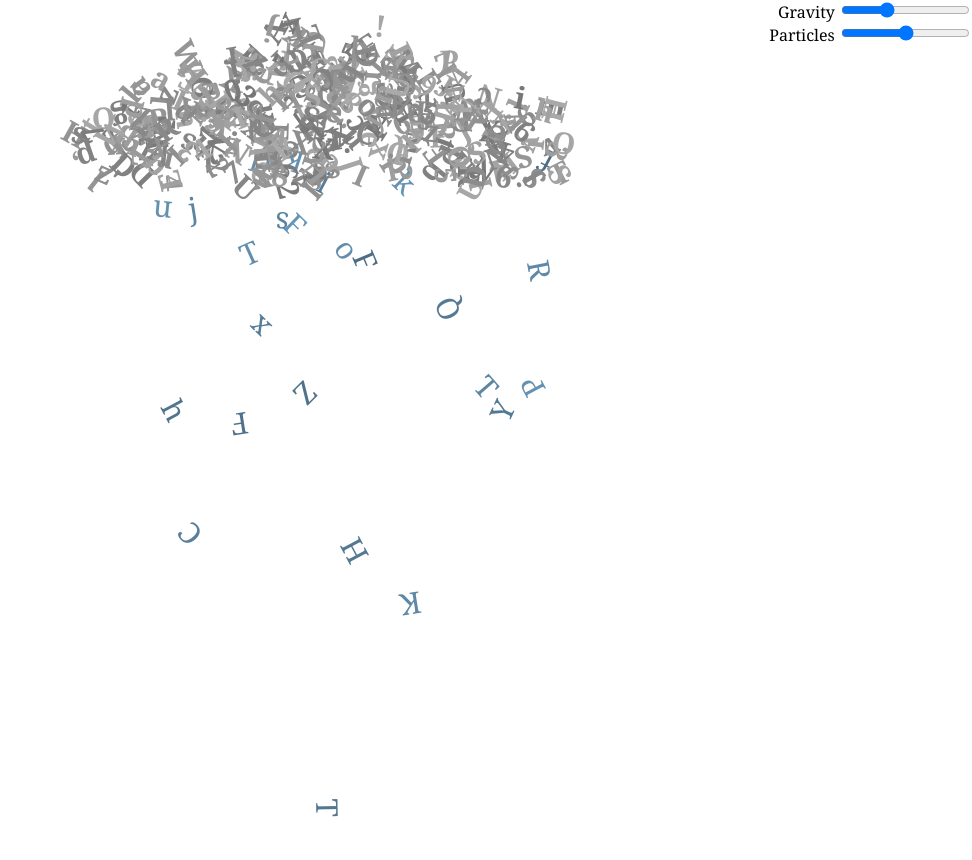
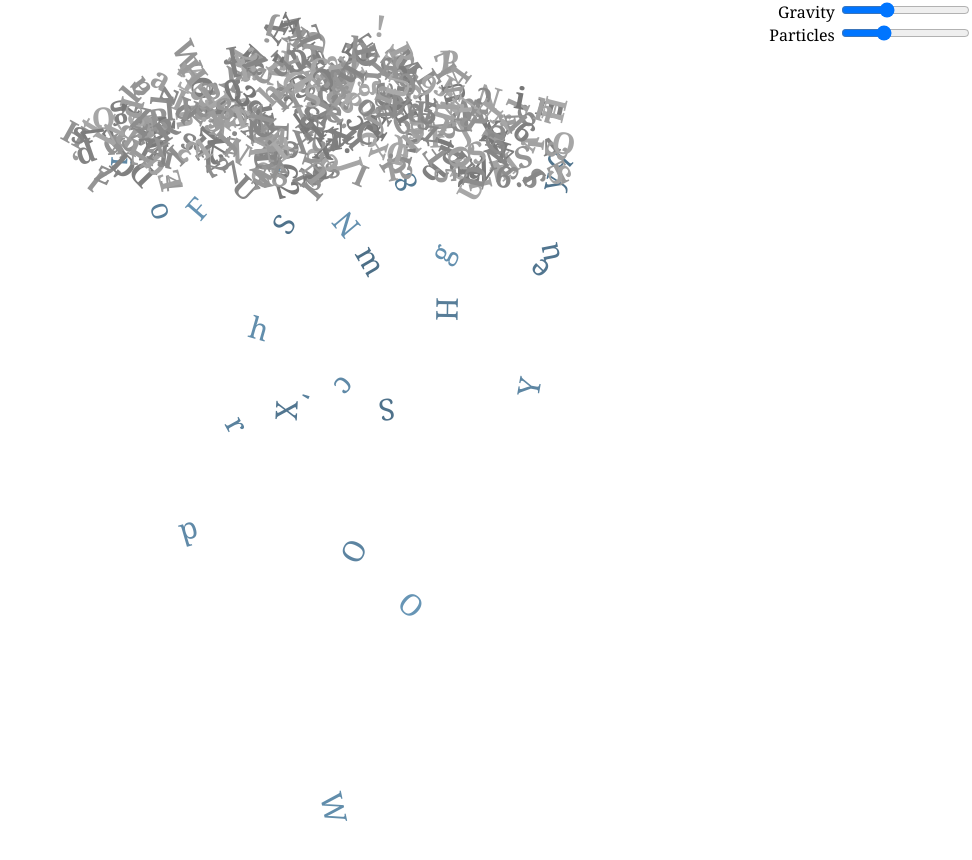
Before and after one commit to ndrwhr/andrewhoyer, a Jekyll site: the page built from experiments/waterfall.html, in a window 1280 px wide. Shown: the top 860 px of the page, without its empty margins (308-1280 px from the left). Built offline with Jekyll 4.4.1, drawn with Linux system fonts in a browser that asks for light colours; some of the changed lines change nothing that is shown.

Commit message:
First pass with all controls working... still buggy

```diff
--- a/experiments/waterfall.html
+++ b/experiments/waterfall.html
@@ -84,7 +84,7 @@
     <div id="cloud"></div>
     <div id="controls">
         <label for="gravity">Gravity</label> <input id="gravity" type="range" step="0.01" min="0.5" max="2" value="1"/><br/>
-        <label for="particle">Particles</label> <input id="particles" type="range" step="0.01" min="0.5" max="1.5" value="1"/>
+        <label for="particle">Particles</label> <input id="particles" type="range" step="0.01" min="0.1" max="3" value="1"/>
     </div>
 </div>
 
@@ -136,6 +136,10 @@
 element.hide = function(){
     this.style.display = 'none';
     return this;
+};
+
+Array.prototype.random = function(){
+    return this[Math.floor(Math.random() * this.length)];
 };
 
 if (!Function.prototype.bind){
@@ -307,9 +311,9 @@
 
 Particle.prototype = {
 
-    reset: function(position){
+    reset: function(){
         var element = this.element.hide();
-        this.previous = this.current = position;
+        this.previous = this.current = new Vector(Generator.random());
     },
 
     initElement: function(){
@@ -326,6 +330,8 @@
         this.rotation += this.rotation_step;
 
         this.style();
+
+        return this;
     },
 
     remove: function(){
@@ -415,39 +421,49 @@
 
 var Rain = function(container, cursor){
     this.container = container;
+    this.cursor = cursor;
     this.colors = Generator.gradient('#496980', '#6795B5');
-    this.cursor = cursor;
     this.gravity = this.base_gravity = new Vector(0, 0.0025);
-    this.num_particles = 50;
-    this.particles = [];
+    this.drop_limit = this.base_drop_limit = 50;
+    this.drops = [];
 };
 
 Rain.prototype = {
 
     update: function(){
-        this.addParticle();
+        this.formDrop();
 
-        this.particles.forEach(function(particle, index, particles){
-            particle.update(this.gravity);
+        var drops = this.drops,
+            limit = Math.min(this.drop_limit, drops.length),
+            drop;
 
-            if (particle.visible()){
-                this.cursor.adjustParticle(particle);
-            } else {
-                particle.reset(new Vector(Generator.random()));
-            }
-        }, this);
+        for (var i = 0; i < limit; i++){
+            drop = drops[i].update(this.gravity);
+            if (!drop.visible()) drop.reset();
+            else this.cursor.adjustParticle(drop);
+        }
     },
 
-    addParticle: function(){
-        var particles = this.particles, color;
-        if (particles.length < this.num_particles && Generator.bool()){
-            color = this.colors[Generator.randomInt(0, this.colors.length)];
-            particles.push(Generator.particle(this.container, color));
+    formDrop: function(){
+        var drops = this.drops;
+        if (drops.length < this.drop_limit && Generator.bool()){
+            drops.push(Generator.particle(this.container, this.colors.random()));
         }
     },
 
     changeCount: function(value){
+        var new_limit = Math.floor(this.base_drop_limit * value),
+            current = this.drop_limit,
+            drop;
 
+        while (current > new_limit) {
+            drop = this.drops[current - 1];
+            if (drop) drop.reset();
+            else break;
+            current--;
+        }
+
+        this.drop_limit = new_limit;
     },
 
     changeGravity: function(value){
@@ -488,8 +504,8 @@
             rain.changeGravity(gravity.value);
         });
 
-        particles.addEventListener('onchange', function(){
-            rain.changeParticles(particles.value);
+        particles.addEventListener('change', function(){
+            rain.changeCount(particles.value);
         });
     },
 
```
